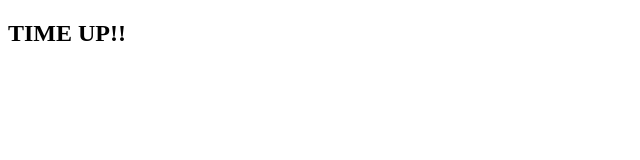
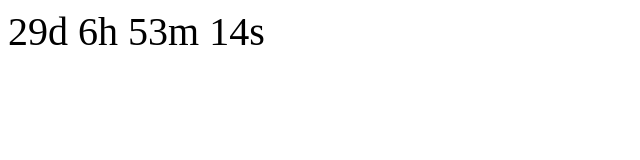
Before and after one commit to Lousio-n/daysleft, a plain HTML site: page index.html in a window 1280 px wide. Shown: the whole page, without its empty margins (0-640 px from the left). Drawn offline with Linux system fonts and the light colour scheme.

Commit message:
changed date

```diff
--- a/index.html
+++ b/index.html
@@ -18,7 +18,7 @@ p {
     <h2 id="end"></h2>
     <script>
     // The data/time we want to countdown to
-    var countDownDate = new Date("Feb 12, 2022 01:00:00").getTime();
+    var countDownDate = new Date("May 10, 2022 17:00:00").getTime();
 
     // Run myfunc every second
     var myfunc = setInterval(function() {
```
